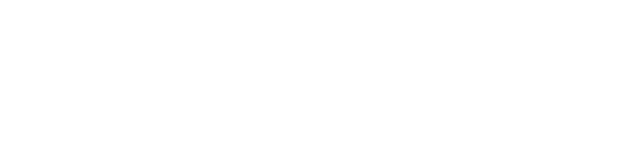
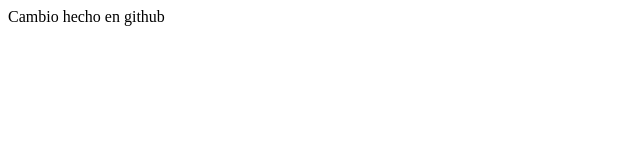
Before and after one commit to joferrer/tallereisi-1, a plain HTML site: page index.html in a window 1280 px wide. Shown: the whole page, without its empty margins (0-640 px from the left). Drawn offline with Linux system fonts and the light colour scheme.

Commit message:
Cambio desde GitHub
afds

```diff
--- a/index.html
+++ b/index.html
@@ -7,6 +7,6 @@
     <title>Document</title>
 </head>
 <body>
-
+    Cambio hecho en github
 </body>
 </html>
```
